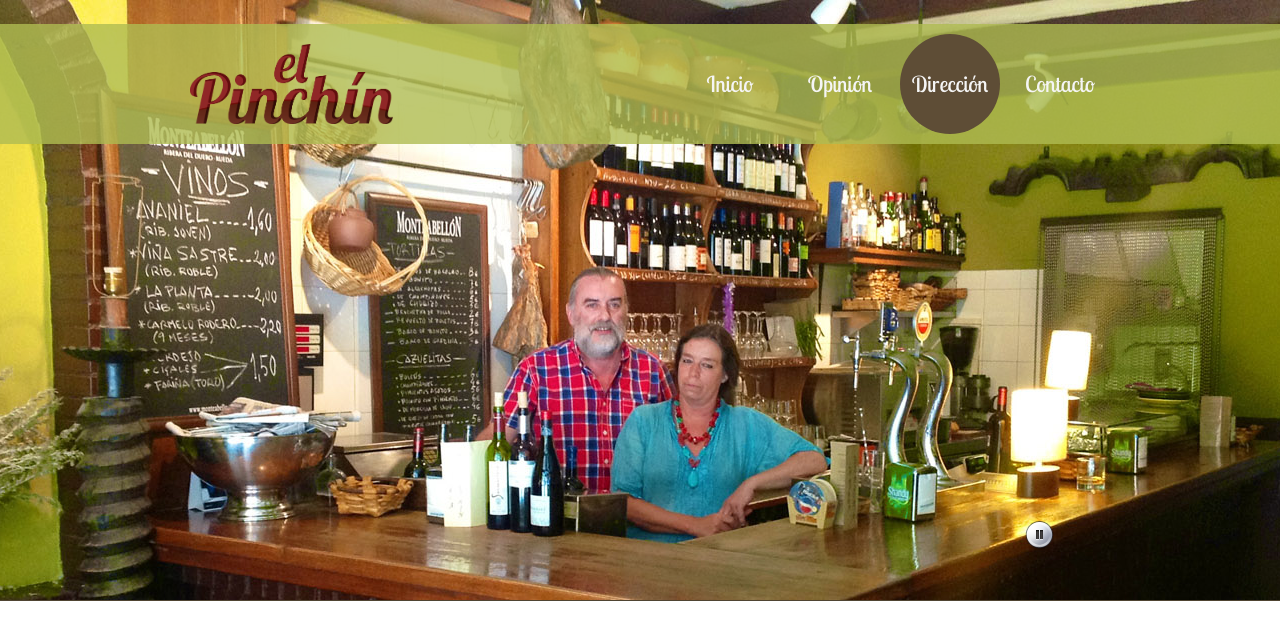
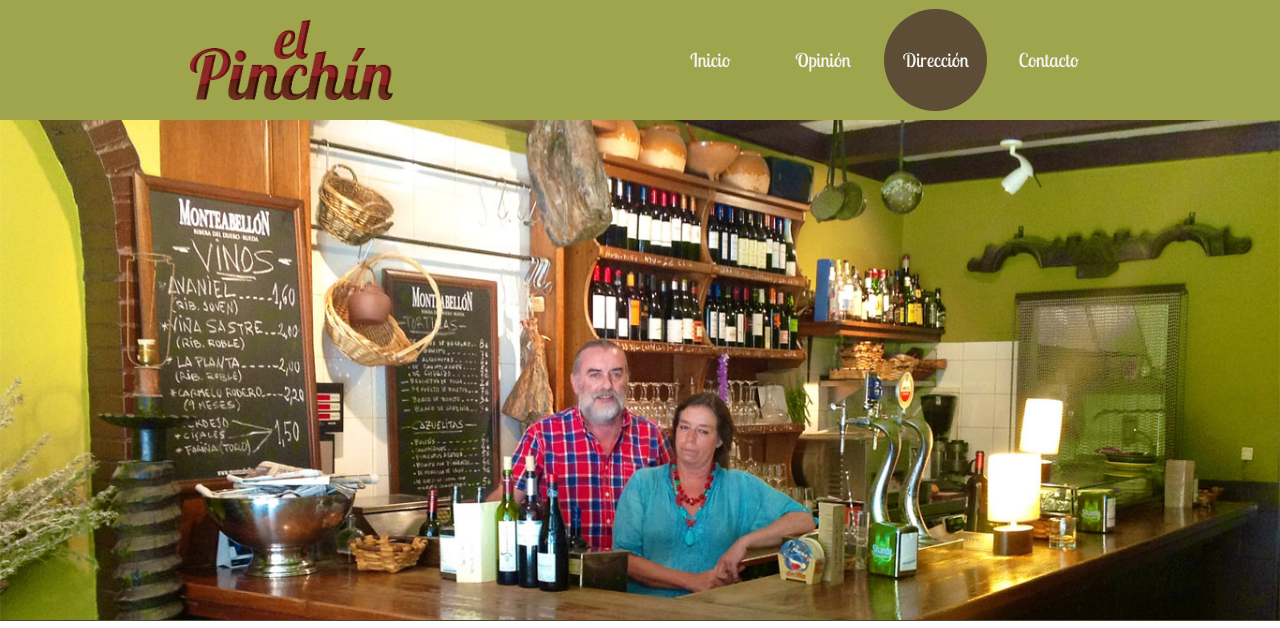
Before and after one commit to jaicab/elpinchin, a PHP site: page /direccion.html in a window 1280 px wide. Shown: the top 628 px of the page. Run offline with PHP 8.4, Linux system fonts and the light colour scheme; some libraries are stand-ins or nearby versions.

Commit message:
Fix responsiveness and remove slideshow

```diff
--- a/direccion.html
+++ b/direccion.html
@@ -9,18 +9,6 @@
 
     <link href="./layout.css" type="text/css" rel="stylesheet" media="all" />
     <meta name="viewport" content="width=device-width; initial-scale=1.0" />
-    <script type="text/javascript">
-      addEventListener(
-        "load",
-        function() {
-          setTimeout(hideURLbar, 0);
-        },
-        false
-      );
-      function hideURLbar() {
-        window.scrollTo(0, 1);
-      }
-    </script>
 
     <script
       type="text/javascript"
@@ -54,11 +42,9 @@
 
     <style media="all">
       #mapa {
-        width: 492px;
-        height: 280px;
-        float: right;
-        margin-left: 70px;
-        margin-bottom: 20px;
+        width: 100%;
+        height: 250px;
+        margin: 10px 0;
       }
 
       #mapa iframe {
@@ -68,9 +54,11 @@
 
       @media all and (min-width: 20em) {
         #mapa {
-          width: 50%;
-          height: 400px;
-          margin: 10px 0;
+          width: 492px;
+          height: 280px;
+          float: right;
+          margin-left: 70px;
+          margin-bottom: 20px;
         }
       }
     </style>
@@ -78,11 +66,6 @@
 
   <body>
     <div id="header">
-      <!-- jQuery handles to place the header background images -->
-      <div id="headerimgs">
-        <div id="headerimg1" class="headerimg"></div>
-        <div id="headerimg2" class="headerimg"></div>
-      </div>
       <!-- Top navigation on top of the images -->
       <div id="nav-outer">
         <div id="navigation" class="content">
@@ -97,13 +80,12 @@
           </div>
         </div>
       </div>
-      <!-- Slideshow controls -->
-      <div id="headernav-outer">
-        <div id="headernav">
-          <div id="back" class="btn"></div>
-          <div id="control" class="btn"></div>
-          <div id="next" class="btn"></div>
-        </div>
+      <div id="headerimg">
+        <img
+          src="./images/familia.jpg"
+          alt="Paco y Maria en la barra de El
+		Pinchin"
+        />
       </div>
     </div>
 
--- a/layout.css
+++ b/layout.css
@@ -8,10 +8,14 @@ body {
   font-family: Helvetica, Arial, sans-serif;
   font-size: 17px;
 }
+
+img {
+  max-width: 100%;
+  height: auto;
+}
 #header {
   padding: 0;
   margin: 0;
-  height: 600px;
 }
 
 /* COMMON CLASSES */
@@ -19,18 +23,15 @@ body {
   clear: both;
 }
 
-.headerimg {
-  background-position: center top;
-  background-repeat: no-repeat;
+#headerimg img {
   width: 100%;
-  height: 600px;
-  position: absolute;
+  height: 300px;
+  object-fit: cover;
 }
 
 /* NAVIGATION */
 #nav-outer {
-  position: relative;
-  top: 24px;
+  text-align: center;
   background: rgba(175, 188, 82, 0.8);
 }
 #navigation #logo img {
@@ -98,23 +99,14 @@ body {
   padding-left: 864px;
 }
 
-#menu {
-  position: absolute;
-  right: 20px;
-  top: 10px;
-}
 #menu a {
-  padding: 36px 0 36px 0;
   display: inline-block;
+  padding: 0.6em;
   color: #f5f5f5;
-  min-width: 100px;
+  max-width: 24%;
   text-align: center;
-  background-position: center 20px;
-  background-repeat: no-repeat;
-  font-family: "Lobster Two", cursive;
-  font-size: 22px;
-  border-radius: 50px;
-  margin-left: 10px;
+  font-size: 19px;
+  border-radius: 5px 5px 0 0;
 }
 #menu a:first-child {
 }
@@ -130,15 +122,15 @@ body {
 }
 
 .content {
-  width: 940px;
+  max-width: 940px;
   margin: 0 auto;
-  padding: 0 20px;
+  padding: 0 1em;
   position: relative;
 }
 
 #cuerpo {
   border-top: 1px solid #4f4432;
-  padding: 10px 0;
+  padding: 1em 0;
   background: #fff;
 }
 
@@ -184,3 +176,37 @@ a:hover {
   font-size: 16px;
   text-align: center;
 }
+
+@media all and (min-width: 50em) {
+  #logo {
+    display: inline-block;
+    float: left;
+  }
+
+  #navigation {
+    overflow: hidden;
+  }
+
+  #menu {
+    margin-top: 0.5em;
+    margin-left: 1em;
+    float: right;
+  }
+
+  #menu a {
+    width: 80px;
+    height: 80px;
+    line-height: 80px;
+    font-family: "Lobster Two", cursive;
+    border-radius: 50%;
+    margin-right: 10px;
+  }
+
+  #headerimg img {
+    height: 500px;
+  }
+
+  #cuerpo {
+    padding: 2em 0;
+  }
+}
```
Also changed, not shown: contacto.html (+7 -17 lines), lib/header.php (+8 -12 lines), lib/top.php (+0 -15 lines).
